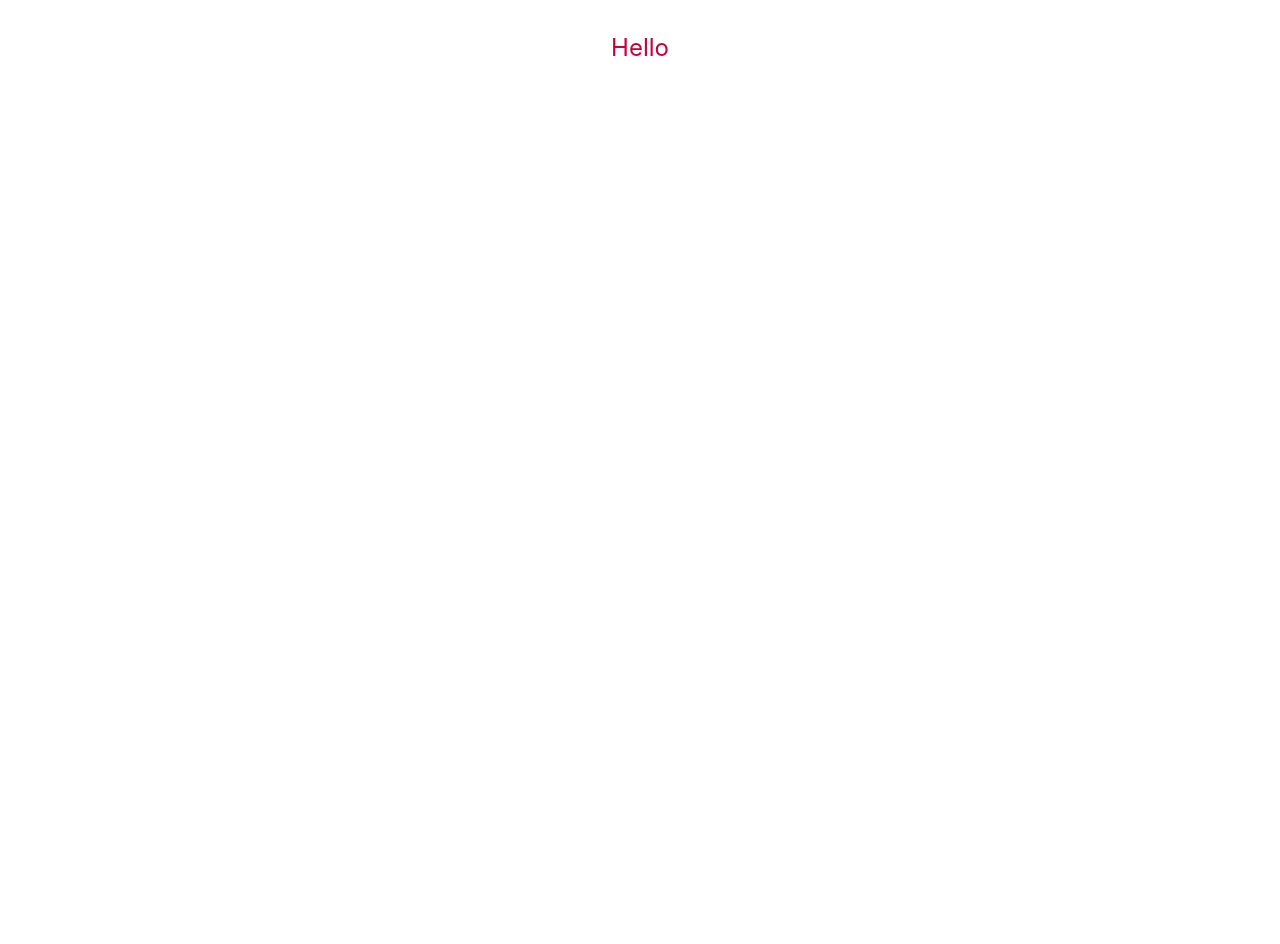
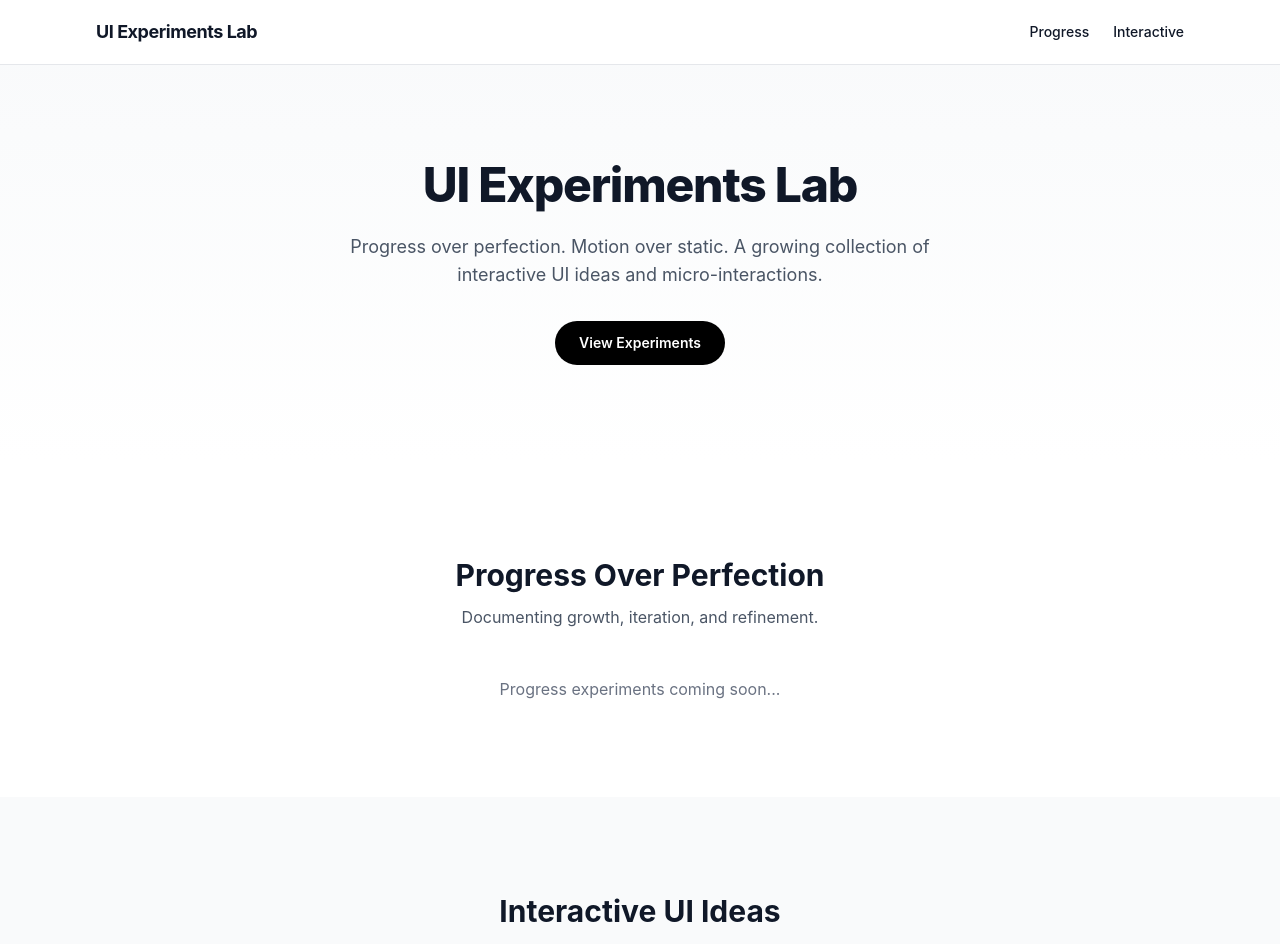
Before and after one commit to Rgit915/ui-experiments-lab, a React (Vite) app: page / in a window 1280 px wide. Shown: the top 944 px of the page. Before the commit the page ends 800 px from the top, so only its background shows below. Built offline with nearby package versions, Linux system fonts and the light colour scheme.

Commit message:
setup base UI structure

```diff
--- a/src/App.jsx
+++ b/src/App.jsx
@@ -1,17 +1,19 @@
-
-import './App.css'
+import Navbar from "./components/layout/Navbar";
+import Hero from "./features/hero/Hero";
+import ProgressSection from "./features/progress/ProgressSection";
+import InteractiveSection from "./features/interactive/InteractiveSection";
+import Footer from "./components/layout/Footer";
 
 function App() {
-
-
   return (
-    <>
-      <div>
-<h1 className='text-2xl text-rose-700'>Hello</h1>
-      </div>
-
-    </>
-  )
+    <div className="font-sans text-gray-900 dark:text-white bg-white dark:bg-black transition-colors duration-500">
+      <Navbar />
+      <Hero />
+      <ProgressSection />
+      <InteractiveSection />
+      <Footer/>
+    </div>
+  );
 }
 
-export default App
+export default App;
--- /dev/null
+++ b/src/components/layout/Container.jsx
@@ -0,0 +1,9 @@
+const Container = ({ children }) => {
+  return (
+    <div className="max-w-6xl mx-auto px-6 lg:px-8">
+      {children}
+    </div>
+  );
+};
+
+export default Container;
--- /dev/null
+++ b/src/components/layout/Footer.jsx
@@ -0,0 +1,63 @@
+import Container from "./Container";
+
+const Footer = () => {
+  return (
+    <footer className="bg-gray-100 dark:bg-gray-950 border-t border-gray-200 dark:border-gray-800 transition-colors duration-500">
+      <Container>
+        <div className="py-16 text-center">
+
+          {/* Title */}
+          <h3 className="text-2xl font-bold mb-3 tracking-tight">
+            UI Experiments Lab
+          </h3>
+
+          <p className="text-gray-600 dark:text-gray-400 mb-8">
+            Small interactions. Real growth.
+          </p>
+
+          {/* Social Links */}
+          <div className="flex justify-center gap-8 mb-10 text-sm font-medium">
+
+            <a
+              href="https://github.com/yourusername"
+              target="_blank"
+              rel="noopener noreferrer"
+              className="relative group transition-all duration-300"
+            >
+              GitHub
+              <span className="absolute left-0 -bottom-1 w-0 h-[2px] bg-black dark:bg-white transition-all duration-300 group-hover:w-full"></span>
+            </a>
+
+            <a
+              href="#"
+              className="relative group transition-all duration-300"
+            >
+              LinkedIn
+              <span className="absolute left-0 -bottom-1 w-0 h-[2px] bg-black dark:bg-white transition-all duration-300 group-hover:w-full"></span>
+            </a>
+
+            <a
+              href="#"
+              className="relative group transition-all duration-300"
+            >
+              Portfolio
+              <span className="absolute left-0 -bottom-1 w-0 h-[2px] bg-black dark:bg-white transition-all duration-300 group-hover:w-full"></span>
+            </a>
+
+          </div>
+
+          {/* Divider */}
+          <div className="h-px w-full bg-gray-300 dark:bg-gray-800 mb-6"></div>
+
+          {/* Copyright */}
+          <p className="text-xs text-gray-500 dark:text-gray-600">
+            © {new Date().getFullYear()} Rora Alem — Built with React & Tailwind
+          </p>
+
+        </div>
+      </Container>
+    </footer>
+  );
+};
+
+export default Footer;
--- /dev/null
+++ b/src/components/layout/Navbar.jsx
@@ -0,0 +1,26 @@
+import Container from "./Container";
+
+const Navbar = () => {
+  return (
+    <nav className="sticky top-0 z-50 backdrop-blur-md bg-white/70 dark:bg-black/70 border-b border-gray-200 dark:border-gray-800 transition-colors duration-500">
+      <Container>
+        <div className="flex justify-between items-center h-16">
+          <h1 className="font-bold text-lg tracking-tight">
+            UI Experiments Lab
+          </h1>
+
+          <div className="space-x-6 text-sm font-medium">
+            <a href="#progress" className="hover:text-blue-600 transition">
+              Progress
+            </a>
+            <a href="#interactive" className="hover:text-blue-600 transition">
+              Interactive
+            </a>
+          </div>
+        </div>
+      </Container>
+    </nav>
+  );
+};
+
+export default Navbar;
--- /dev/null
+++ b/src/components/ui/SectionTitle.jsx
@@ -0,0 +1,12 @@
+const SectionTitle = ({ title, subtitle }) => {
+  return (
+    <div className="mb-12 text-center">
+      <h2 className="text-3xl font-bold mb-3">{title}</h2>
+      <p className="text-gray-600 dark:text-gray-400 max-w-2xl mx-auto">
+        {subtitle}
+      </p>
+    </div>
+  );
+};
+
+export default SectionTitle;
--- /dev/null
+++ b/src/features/hero/Hero.jsx
@@ -0,0 +1,27 @@
+import Container from "../../components/layout/Container";
+
+const Hero = () => {
+  return (
+    <section className="py-24 text-center bg-gradient-to-b from-gray-50 to-white dark:from-black dark:to-gray-900 transition-colors duration-500">
+      <Container>
+        <h1 className="text-5xl font-extrabold mb-6 tracking-tight">
+          UI Experiments Lab
+        </h1>
+
+        <p className="text-lg text-gray-600 dark:text-gray-400 mb-8 max-w-2xl mx-auto">
+          Progress over perfection. Motion over static.
+          A growing collection of interactive UI ideas and micro-interactions.
+        </p>
+
+        <a
+          href="#interactive"
+          className="inline-block px-6 py-3 bg-black text-white rounded-full text-sm font-semibold transition-all duration-300 hover:scale-105 hover:shadow-xl dark:bg-white dark:text-black"
+        >
+          View Experiments
+        </a>
+      </Container>
+    </section>
+  );
+};
+
+export default Hero;
--- /dev/null
+++ b/src/features/interactive/InteractiveSection.jsx
@@ -0,0 +1,23 @@
+import Container from "../../components/layout/Container";
+import SectionTitle from "../../components/ui/SectionTitle";
+
+const InteractiveSection = () => {
+  return (
+    <section id="interactive" className="py-24 bg-gray-50 dark:bg-black transition-colors duration-500">
+      <Container>
+        <SectionTitle
+          title="Interactive UI Ideas"
+          subtitle="Small interactions that bring interfaces to life."
+        />
+
+        <div className="grid md:grid-cols-2 lg:grid-cols-3 gap-8">
+          <div className="p-8 rounded-2xl bg-white dark:bg-gray-900 shadow-md text-center">
+            Interaction demo coming soon...
+          </div>
+        </div>
+      </Container>
+    </section>
+  );
+};
+
+export default InteractiveSection;
--- /dev/null
+++ b/src/features/progress/ProgressSection.jsx
@@ -0,0 +1,21 @@
+import Container from "../../components/layout/Container";
+import SectionTitle from "../../components/ui/SectionTitle";
+
+const ProgressSection = () => {
+  return (
+    <section id="progress" className="py-24 bg-white dark:bg-gray-950 transition-colors duration-500">
+      <Container>
+        <SectionTitle
+          title="Progress Over Perfection"
+          subtitle="Documenting growth, iteration, and refinement."
+        />
+
+        <div className="text-center text-gray-500">
+          Progress experiments coming soon...
+        </div>
+      </Container>
+    </section>
+  );
+};
+
+export default ProgressSection;
```
